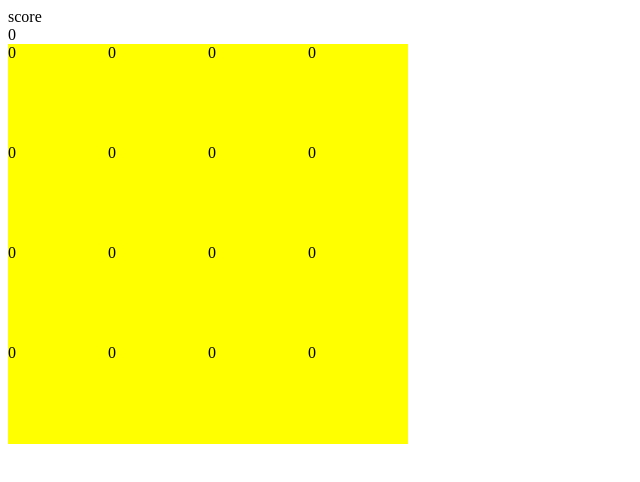
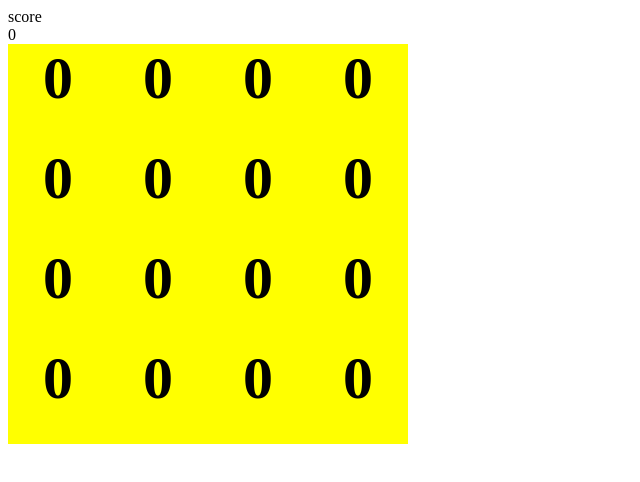
Before and after one commit to MohsenKaramiDeveloper/2048-game, a plain HTML site: page index.html in a window 1280 px wide. Shown: the whole page, without its empty margins (0-640 px from the left). Drawn offline with Linux system fonts and the light colour scheme.

Commit message:
finsh part one

```diff
--- a/index.html
+++ b/index.html
@@ -14,6 +14,8 @@
         <span id="score">0</span>
     </div>
 
+    <div id="result"></div>
+
     <div class="grid"></div>
 </body>
 </html>
--- a/style.css
+++ b/style.css
@@ -10,4 +10,7 @@
     width: 100px;
     height: 100px;
     background-color: yellow;
+    font-size: 60px;
+    text-align: center;
+    font-weight: bold;
 }
```
